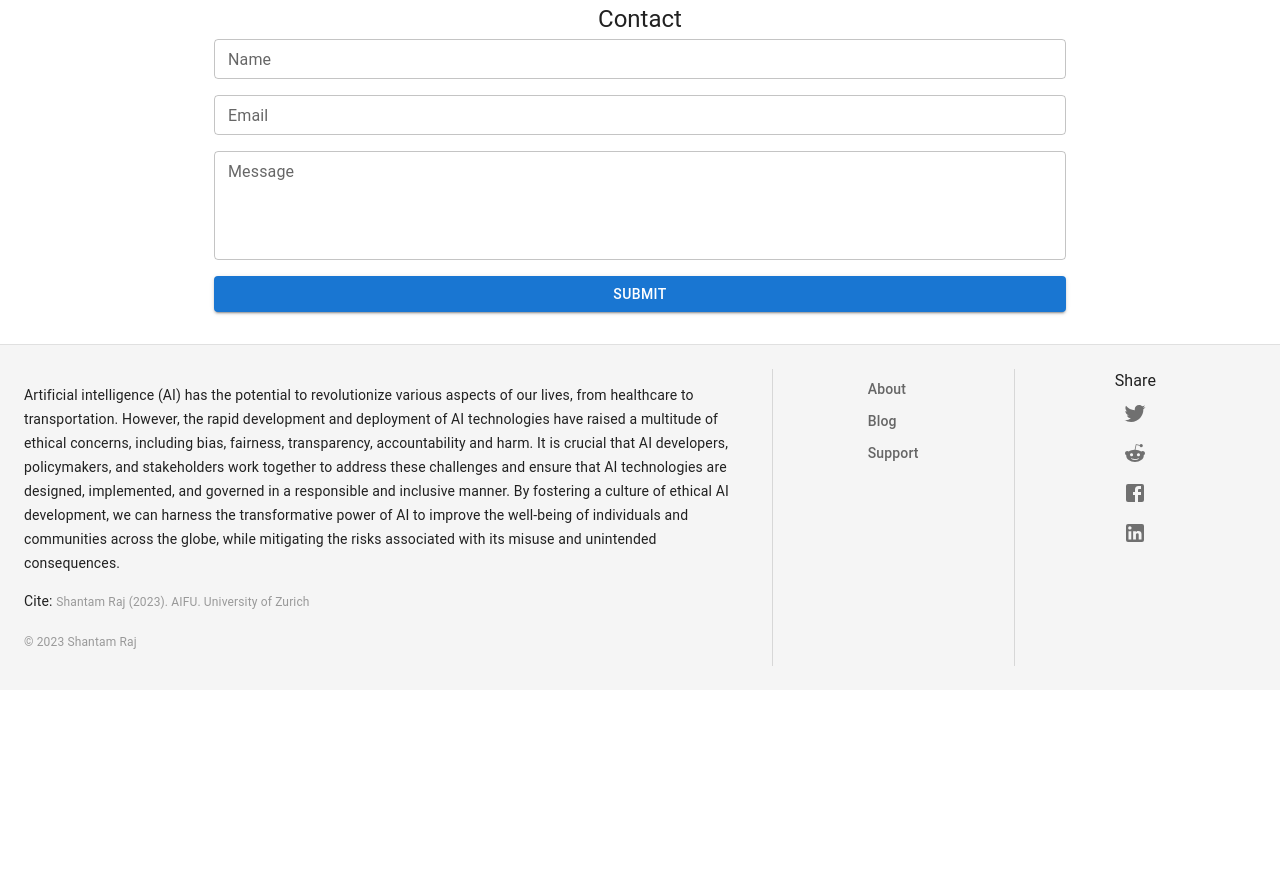
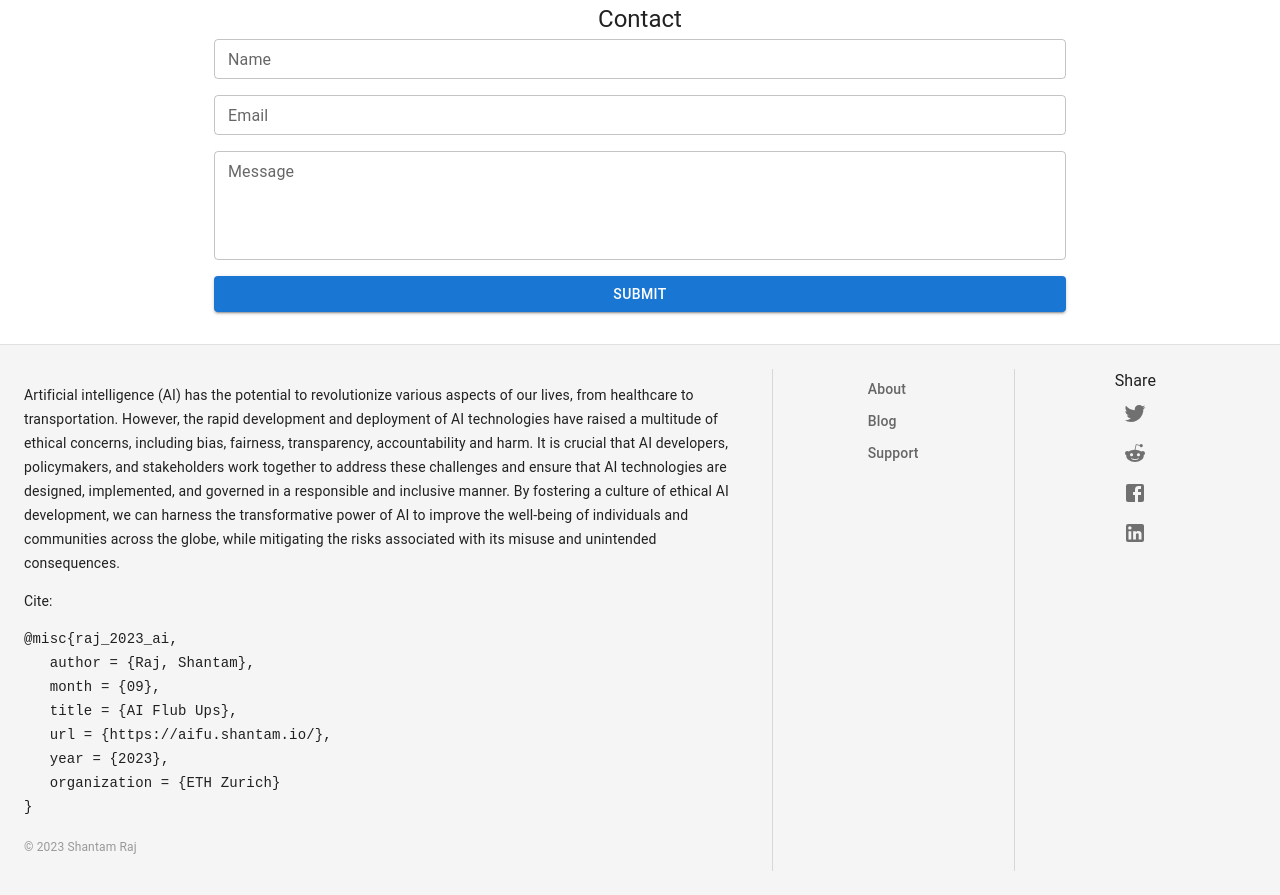
Before and after one commit to armsp/AIFU, a Gatsby site: page / in a window 1280 px wide. Shown: the part 4532-5427 px from the top of the page. Before the commit the page ends 5222 px from the top, so only its background shows below. Built offline with nearby package versions, Linux system fonts and the light colour scheme; Gatsby itself is replaced by a stand-in of ours.

Commit message:
release candidate 2

```diff
--- a/gatsby-config.js
+++ b/gatsby-config.js
@@ -5,7 +5,9 @@ module.exports = {
     // pathPrefix: "/aifu",
     siteMetadata: {
       title: `AIFU`,
-      siteUrl: `https://aifu.shantam.io`
+      siteUrl: `https://aifu.shantam.io`,
+      description: `AIFU aims to be a platform for researchers and anyone looking for a place to learn about the repercussions of using AI blatently, too soon, indiscriminately, harmfully. Its an experiment in meta analysis. What makes it interesting is that all of the information is "generated" and "retreived" using language model(s). Currently, the design of the platform leans towards using causal language models as judge, jury and executioner if you will.`,
+      author: `Shantam Raj`
     },
     plugins: [{
       resolve: 'gatsby-source-filesystem',
--- a/src/components/Footer.jsx
+++ b/src/components/Footer.jsx
@@ -13,9 +13,20 @@ function Footer() {
         <p>
           Artificial intelligence (AI) has the potential to revolutionize various aspects of our lives, from healthcare to transportation. However, the rapid development and deployment of AI technologies have raised a multitude of ethical concerns, including bias, fairness, transparency, accountability and harm. It is crucial that AI developers, policymakers, and stakeholders work together to address these challenges and ensure that AI technologies are designed, implemented, and governed in a responsible and inclusive manner. By fostering a culture of ethical AI development, we can harness the transformative power of AI to improve the well-being of individuals and communities across the globe, while mitigating the risks associated with its misuse and unintended consequences.
         </p>
-        <Box>Cite: <span className="footer-citation">
-          Shantam Raj (2023). AIFU. University of Zurich
-        </span></Box>
+        <Box sx={{ fontSize: "xs" }}>Cite: <br></br>
+        <pre>
+        <code>
+          @misc{'{'}raj_2023_ai,{`\n`}
+          {`   `}author = {'{'}Raj, Shantam{'}'},{`\n`}
+          {`   `}month = {'{'}09{'}'},{`\n`}
+          {`   `}title = {'{'}AI Flub Ups{'}'},{`\n`}
+          {`   `}url = {'{'}https://aifu.shantam.io/{'}'},{`\n`}
+          {`   `}year = {'{'}2023{'}'},{`\n`}
+          {`   `}organization = {'{'}ETH Zurich{'}'}{`\n`}
+          {'}'}
+        </code>
+      </pre>
+        </Box>
         <p className="footer-citation">© 2023 Shantam Raj</p>
       </div>
       <Divider orientation="vertical" flexItem></Divider>
```
Also changed, not shown: src/countries/be/be.js (added, +8 -0 lines).
